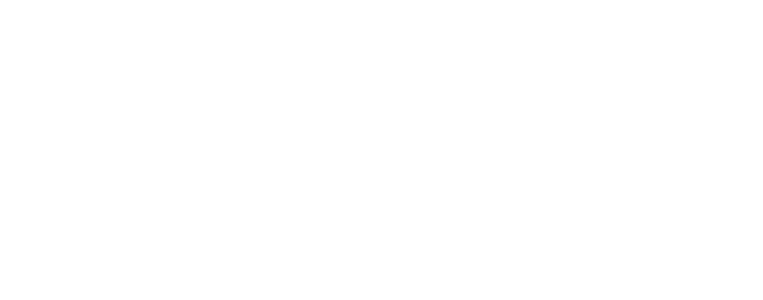
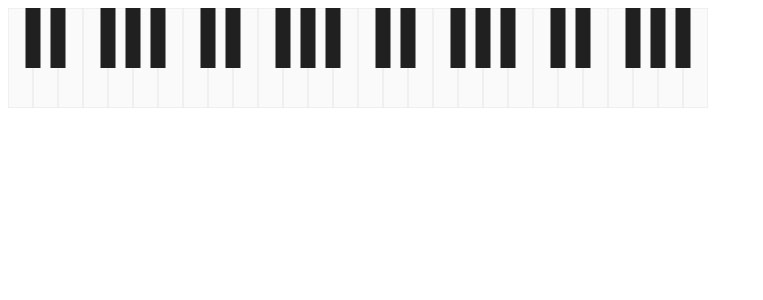
Before and after one commit to mvasilkov/scrapheap, a Next.js app: page / in a window 1280 px wide. Shown: the top 300 px of the page, without its empty margins (0-763 px from the left). Built offline with nearby package versions, Linux system fonts and the light colour scheme.

Commit message:
Keyboard

```diff
--- a/components/keyboard.js
+++ b/components/keyboard.js
@@ -0,0 +1,73 @@
+'use strict'
+
+import React from 'react'
+
+const blackHeight = 120
+const blackWidth = 30
+const whiteHeight = 200
+const whiteWidth = 50
+
+class Octave extends React.Component {
+    static defaultProps = {
+        index: 0,
+    }
+
+    render() {
+        const { index } = this.props
+        const blackNotes = ['C#', 'D#', null, 'F#', 'G#', 'A#']
+        const whiteNotes = ['C', 'D', 'E', 'F', 'G', 'A', 'B']
+
+        return (
+            <div style={{
+                height: whiteHeight,
+                left: index * whiteWidth * 7,
+                position: 'absolute',
+                top: 0,
+                width: whiteWidth * 7,
+            }}>
+                {whiteNotes.map((note, index) =>
+                    <div key={note} style={{
+                        backgroundColor: '#fafafa',
+                        boxShadow: 'inset 0 0 0 1px #e6e6e6',
+                        height: whiteHeight,
+                        left: index * whiteWidth,
+                        position: 'absolute',
+                        top: 0,
+                        width: whiteWidth,
+                    }}></div>)}
+                {blackNotes.map((note, index) => note &&
+                    <div key={note} style={{
+                        backgroundColor: '#202020',
+                        height: blackHeight,
+                        left: (index + 1) * whiteWidth - blackWidth * 0.5,
+                        position: 'absolute',
+                        top: 0,
+                        width: blackWidth,
+                    }}></div>)}
+            </div>
+        )
+    }
+}
+
+export default class Keyboard extends React.Component {
+    static defaultProps = {
+        octaves: 4,
+    }
+
+    render() {
+        const { octaves } = this.props
+
+        return (
+            <div style={{
+                height: whiteHeight,
+                position: 'relative',
+                transform: 'scale(0.5)',
+                transformOrigin: '0 0',
+                width: octaves * whiteWidth * 7,
+            }}>
+                {Array(octaves).fill(0).map((_, index) =>
+                    <Octave key={index} index={index} />)}
+            </div>
+        )
+    }
+}
--- a/package.json
+++ b/package.json
@@ -3,5 +3,8 @@
     "next": "^8.1.0",
     "react": "^16.8.6",
     "react-dom": "^16.8.6"
+  },
+  "scripts": {
+    "dev": "next -H 0.0.0.0"
   }
 }
--- a/pages/index.js
+++ b/pages/index.js
@@ -2,8 +2,12 @@
 
 import React from 'react'
 
+import Keyboard from '../components/keyboard'
+
 export default class StartPage extends React.Component {
     render() {
-        return null
+        return (
+            <Keyboard />
+        )
     }
 }
```
Also changed, not shown: 1 other file (tests, documents, lock files or other folders).
